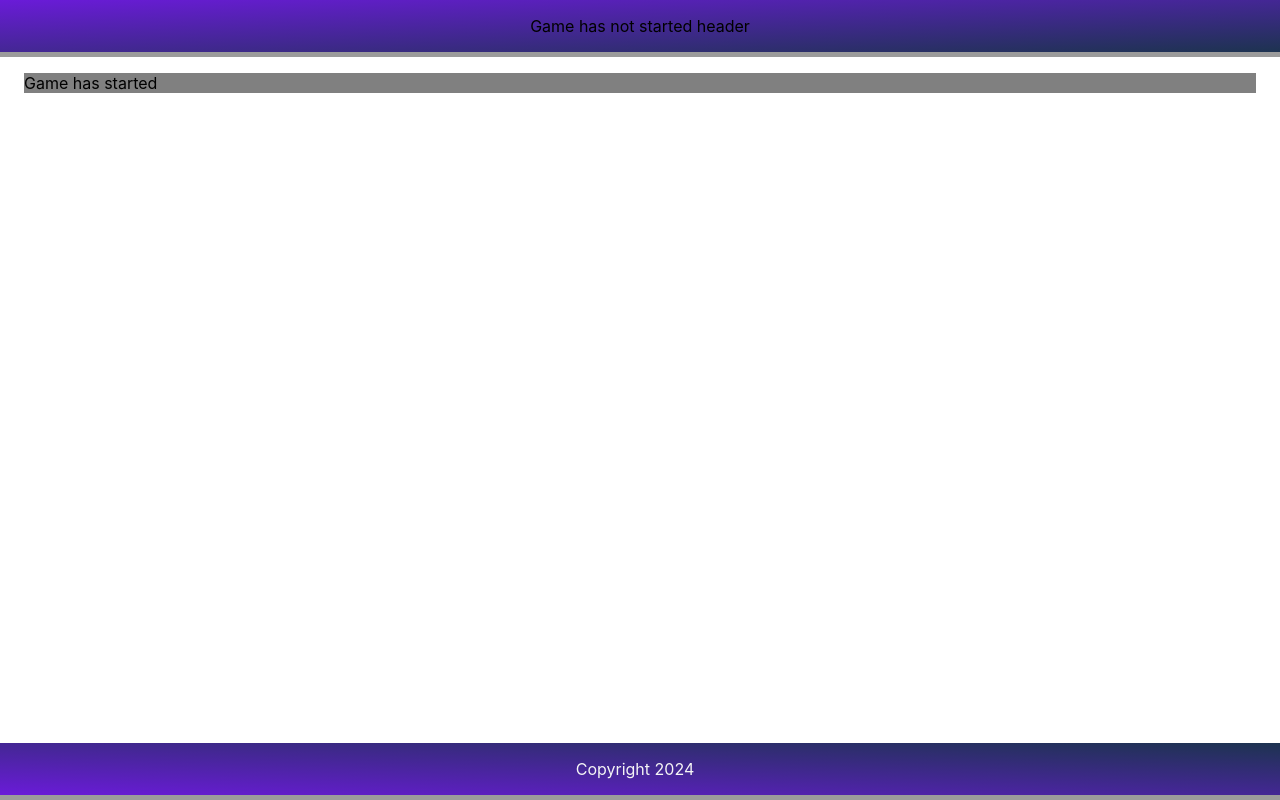
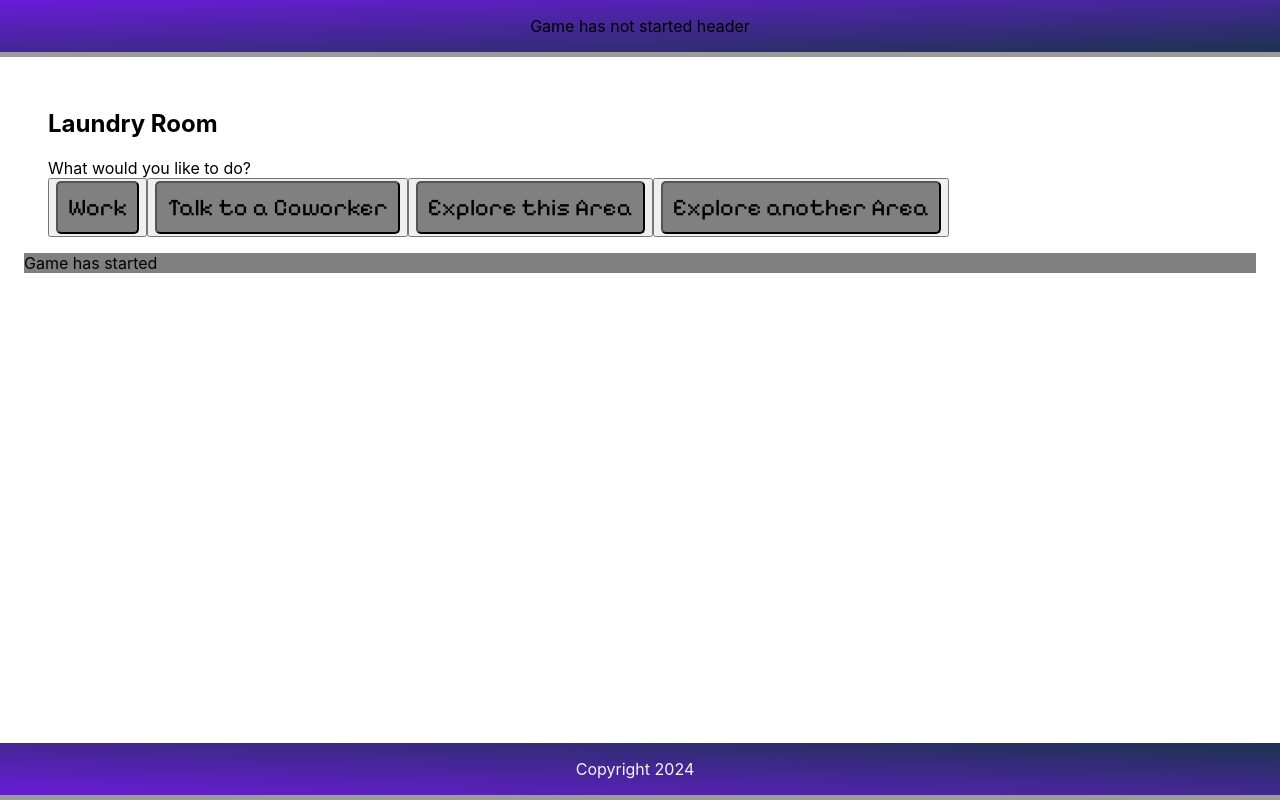
Before and after one commit to sdiener17/starlight-hotel, a React (Create React App) app: page /game in a window 1280 px wide. Built offline with nearby package versions, Linux system fonts and the light colour scheme.

Commit message:
Started adding game components and functionality to move between components by pressing buttons

```diff
--- a/src/components/Gamepage/Gamepage.js
+++ b/src/components/Gamepage/Gamepage.js
@@ -1,11 +1,24 @@
-import React from "react";
+import React, { useEffect, useState } from "react";
 import { useNavigate } from "react-router-dom";
 import styled from "styled-components";
 import StyledGameButton from "../StyledGameButton";
+import LaundryRoom from "./LaundryRoom";
+import WhereTo from "./WhereTo";
 
 export default function Gamepage() {
+  const [currentLocation, setCurrentLocation] = useState("laundry");
+
+  useEffect(() => {
+    //things
+  }, [currentLocation]);
   return (
     <PageWrapper>
+      {currentLocation === "laundry" && (
+        <LaundryRoom setCurrentLocation={setCurrentLocation} />
+      )}
+      {currentLocation === "whereTo" && (
+        <WhereTo setCurrentLocation={setCurrentLocation} />
+      )}
       <div className="pageMain">Game has started</div>
     </PageWrapper>
   );
--- /dev/null
+++ b/src/components/Gamepage/LaundryRoom.js
@@ -0,0 +1,51 @@
+import React from "react";
+import styled from "styled-components";
+import StyledGameButton from "../StyledGameButton";
+
+export default function LaundryRoom({ setCurrentLocation }) {
+  const handleWorkButtonClick = (e) => {
+    //do things
+  };
+  const handleTalkButtonClick = (e) => {
+    //do things
+  };
+  const handleExploreHereButtonClick = (e) => {
+    //do things
+  };
+  const handleExploreOtherClick = (e) => {
+    setCurrentLocation("whereTo");
+  };
+  return (
+    <PageWrapper>
+      <h2>Laundry Room</h2>
+      <div>What would you like to do?</div>
+      <StyledGameButton
+        buttonContent={"Work"}
+        buttonDisabled={false}
+        handleButtonClick={handleWorkButtonClick}
+      />
+      <StyledGameButton
+        buttonContent={"Talk to a Coworker"}
+        buttonDisabled={false}
+        handleButtonClick={handleTalkButtonClick}
+      />
+      <StyledGameButton
+        buttonContent={"Explore this Area"}
+        buttonDisabled={false}
+        handleButtonClick={handleExploreHereButtonClick}
+      />
+      <StyledGameButton
+        buttonContent={"Explore another Area"}
+        buttonDisabled={false}
+        handleButtonClick={handleExploreOtherClick}
+      />
+    </PageWrapper>
+  );
+}
+
+const PageWrapper = styled.div`
+  position: -webkit-sticky;
+  position: sticky;
+  top: 0;
+  padding: 1rem 1.5rem;
+`;
--- /dev/null
+++ b/src/components/Gamepage/WhereTo.js
@@ -0,0 +1,35 @@
+import React from "react";
+import styled from "styled-components";
+import StyledGameButton from "../StyledGameButton";
+
+export default function WhereTo({ setCurrentLocation }) {
+  const handleLaundryClick = (e) => {
+    setCurrentLocation("laundry");
+  };
+  const handleLaundryOfficeClick = (e) => {
+    //TODO: Change to laundryOffice
+    setCurrentLocation("laundry");
+  };
+  return (
+    <PageWrapper>
+      <h2>Where To?</h2>
+      <StyledGameButton
+        buttonContent={"Laundry Room"}
+        buttonDisabled={false}
+        handleButtonClick={handleLaundryClick}
+      />
+      <StyledGameButton
+        buttonContent={"Laundry Office"}
+        buttonDisabled={false}
+        handleButtonClick={handleLaundryOfficeClick}
+      />
+    </PageWrapper>
+  );
+}
+
+const PageWrapper = styled.div`
+  position: -webkit-sticky;
+  position: sticky;
+  top: 0;
+  padding: 1rem 1.5rem;
+`;
```
